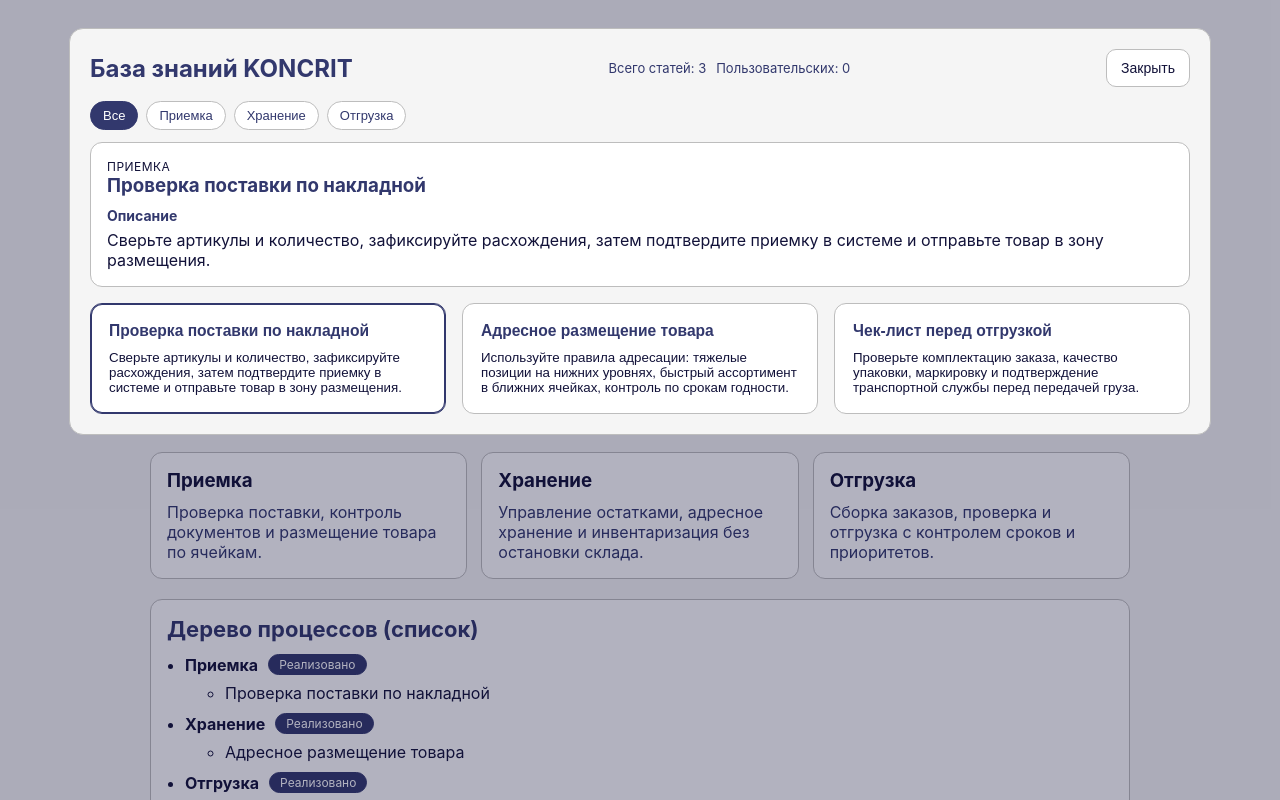
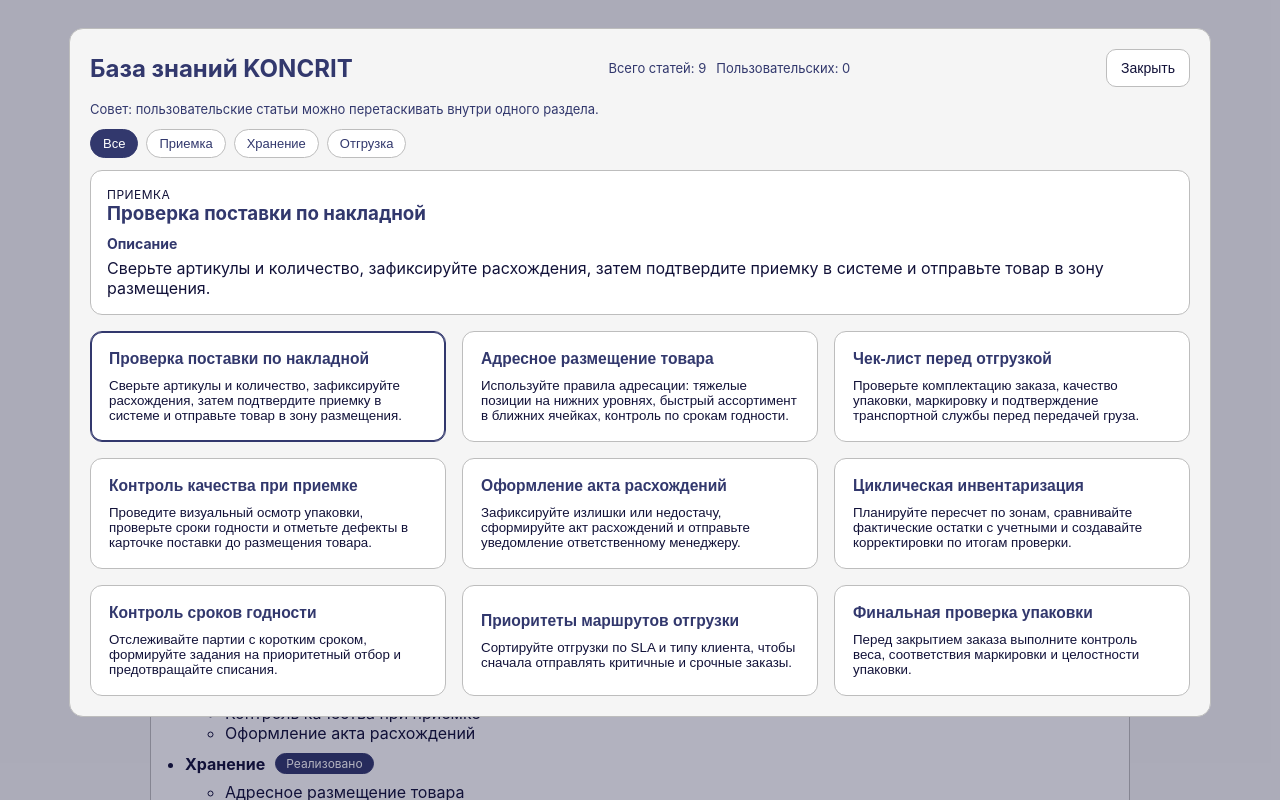
Before and after one commit to sashkadurneva-gif/wms-reference, a React (Create React App) app: page / in a window 1280 px wide. Both pictures are taken after a click on the button "Открыть базу знаний". Shown: the top 800 px of the page. Built offline with nearby package versions, Linux system fonts and the light colour scheme.

Commit message:
Add drag-and-drop ordering for custom sub-processes and expand article set

```diff
--- a/src/App.css
+++ b/src/App.css
@@ -324,6 +324,12 @@
   font-size: 13px;
 }
 
+.drag-hint {
+  margin: 0 0 12px;
+  font-size: 13px;
+  color: #32386d;
+}
+
 .secondary-button {
   border: 1px solid #bdbdbd;
   border-radius: 10px;
@@ -429,6 +435,14 @@
   cursor: pointer;
 }
 
+.knowledge-card[draggable="true"] {
+  cursor: grab;
+}
+
+.knowledge-card[draggable="true"]:active {
+  cursor: grabbing;
+}
+
 .knowledge-card h3 {
   margin: 0 0 10px;
   color: #32386d;
--- a/src/App.js
+++ b/src/App.js
@@ -40,6 +40,54 @@
     content:
       "Проверьте комплектацию заказа, качество упаковки, маркировку и подтверждение транспортной службы перед передачей груза.",
     keywords: ["чек-лист", "отгрузка", "упаковка", "маркировка"]
+  },
+  {
+    id: "receiving-quality-control",
+    section: "Приемка",
+    title: "Контроль качества при приемке",
+    content:
+      "Проведите визуальный осмотр упаковки, проверьте сроки годности и отметьте дефекты в карточке поставки до размещения товара.",
+    keywords: ["качество", "приемка", "дефекты", "сроки"]
+  },
+  {
+    id: "receiving-discrepancy-act",
+    section: "Приемка",
+    title: "Оформление акта расхождений",
+    content:
+      "Зафиксируйте излишки или недостачу, сформируйте акт расхождений и отправьте уведомление ответственному менеджеру.",
+    keywords: ["акт", "расхождения", "недостача", "излишки"]
+  },
+  {
+    id: "storage-inventory-cycle",
+    section: "Хранение",
+    title: "Циклическая инвентаризация",
+    content:
+      "Планируйте пересчет по зонам, сравнивайте фактические остатки с учетными и создавайте корректировки по итогам проверки.",
+    keywords: ["инвентаризация", "остатки", "корректировки", "зоны"]
+  },
+  {
+    id: "storage-expiration-control",
+    section: "Хранение",
+    title: "Контроль сроков годности",
+    content:
+      "Отслеживайте партии с коротким сроком, формируйте задания на приоритетный отбор и предотвращайте списания.",
+    keywords: ["сроки", "партии", "списания", "контроль"]
+  },
+  {
+    id: "shipment-route-priorities",
+    section: "Отгрузка",
+    title: "Приоритеты маршрутов отгрузки",
+    content:
+      "Сортируйте отгрузки по SLA и типу клиента, чтобы сначала отправлять критичные и срочные заказы.",
+    keywords: ["маршрут", "приоритет", "sla", "клиент"]
+  },
+  {
+    id: "shipment-pack-control",
+    section: "Отгрузка",
+    title: "Финальная проверка упаковки",
+    content:
+      "Перед закрытием заказа выполните контроль веса, соответствия маркировки и целостности упаковки.",
+    keywords: ["упаковка", "вес", "маркировка", "проверка"]
   }
 ];
 
@@ -170,6 +218,7 @@
   const [editFeatureText, setEditFeatureText] = useState("");
   const [editFeatureSection, setEditFeatureSection] = useState(sections[0].title);
   const [activeSectionFilter, setActiveSectionFilter] = useState("Все");
+  const [draggedArticleId, setDraggedArticleId] = useState("");
 
   const isCustomArticle = (article) => article.id.startsWith("custom-");
 
@@ -396,6 +445,40 @@
     setSearchMessage("Функциональность обновлена и переформулирована в формат справочника.");
   };
 
+  const handleCustomDragStart = (articleId) => {
+    setDraggedArticleId(articleId);
+  };
+
+  const handleCustomDrop = (targetArticleId) => {
+    if (!draggedArticleId || draggedArticleId === targetArticleId) return;
+
+    const draggedArticle = articles.find((item) => item.id === draggedArticleId);
+    const targetArticle = articles.find((item) => item.id === targetArticleId);
+
+    if (
+      !draggedArticle ||
+      !targetArticle ||
+      !isCustomArticle(draggedArticle) ||
+      !isCustomArticle(targetArticle) ||
+      draggedArticle.section !== targetArticle.section
+    ) {
+      setDraggedArticleId("");
+      return;
+    }
+
+    setArticles((prev) => {
+      const dragIndex = prev.findIndex((item) => item.id === draggedArticleId);
+      const targetIndex = prev.findIndex((item) => item.id === targetArticleId);
+      if (dragIndex < 0 || targetIndex < 0) return prev;
+
+      const updated = [...prev];
+      const [moved] = updated.splice(dragIndex, 1);
+      updated.splice(targetIndex, 0, moved);
+      return updated;
+    });
+    setDraggedArticleId("");
+  };
+
   return (
     <div className="page">
       <div className="content">
@@ -541,6 +624,9 @@
                 Закрыть
               </button>
             </div>
+            <p className="drag-hint">
+              Совет: пользовательские статьи можно перетаскивать внутри одного раздела.
+            </p>
 
             <div className="section-filters">
               <button
@@ -581,6 +667,13 @@
                     selectedArticle.id === article.id ? "knowledge-card--active" : ""
                   }`}
                   type="button"
+                  draggable={isCustomArticle(article)}
+                  onDragStart={() => handleCustomDragStart(article.id)}
+                  onDragOver={(event) => {
+                    if (isCustomArticle(article)) event.preventDefault();
+                  }}
+                  onDrop={() => handleCustomDrop(article.id)}
+                  onDragEnd={() => setDraggedArticleId("")}
                   onClick={() => {
                     setSelectedArticleId(article.id);
                     setSearchMessage("");
```
